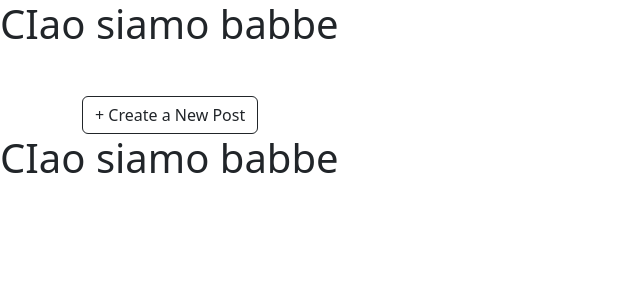
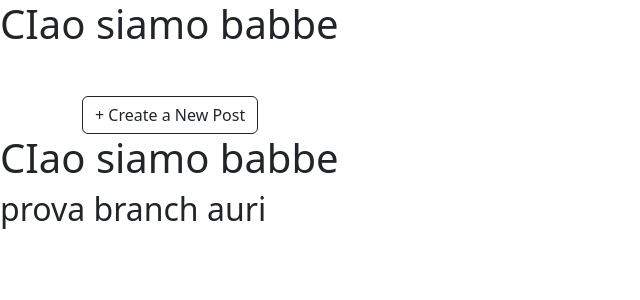
Before and after one commit to auri9945/Cime, a PHP site: page / in a window 1280 px wide. Shown: the top 300 px of the page, without its empty margins (0-640 px from the left). Run offline with PHP 8.4, Linux system fonts and the light colour scheme; some libraries are stand-ins or nearby versions.

Commit message:
prova auri

```diff
--- a/index.php
+++ b/index.php
@@ -34,7 +34,7 @@
 </div>
 
 <h1>CIao siamo babbe </h1>
-
+<h2>prova branch auri</h2>
 
 </body>
 </html>
```
